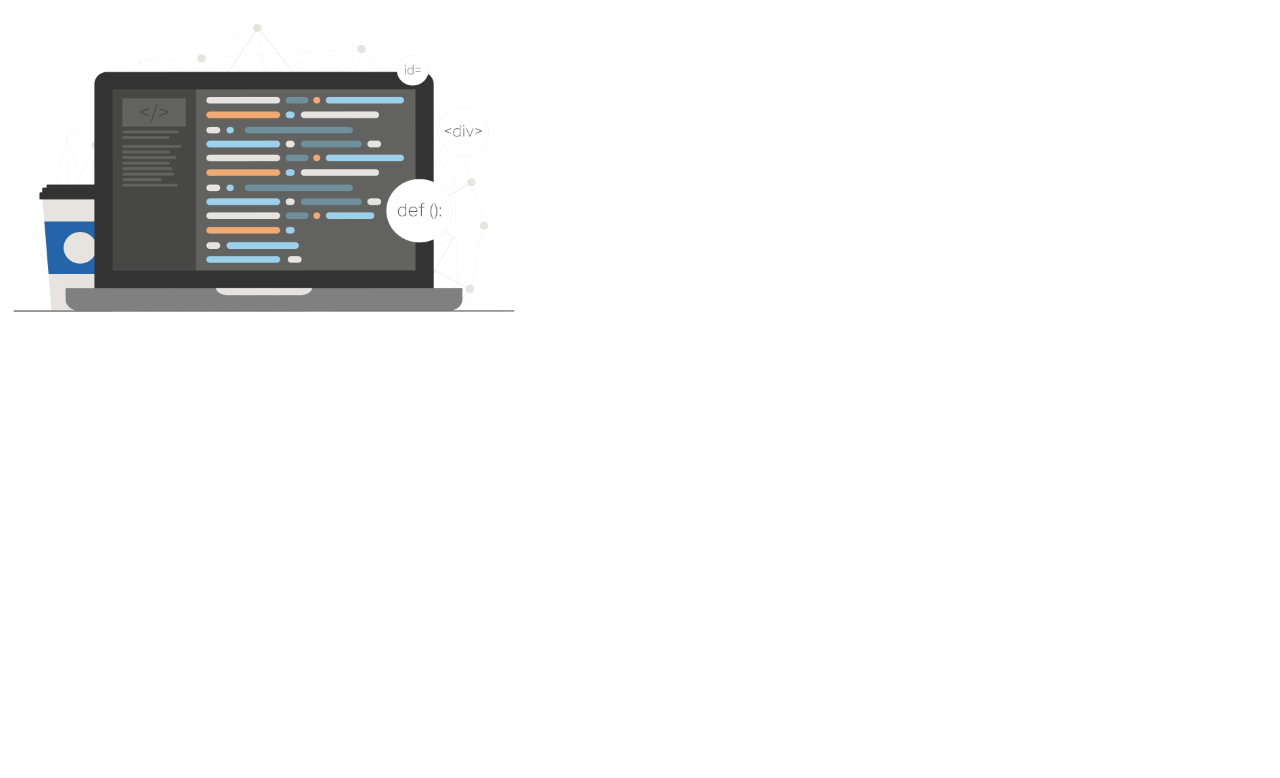
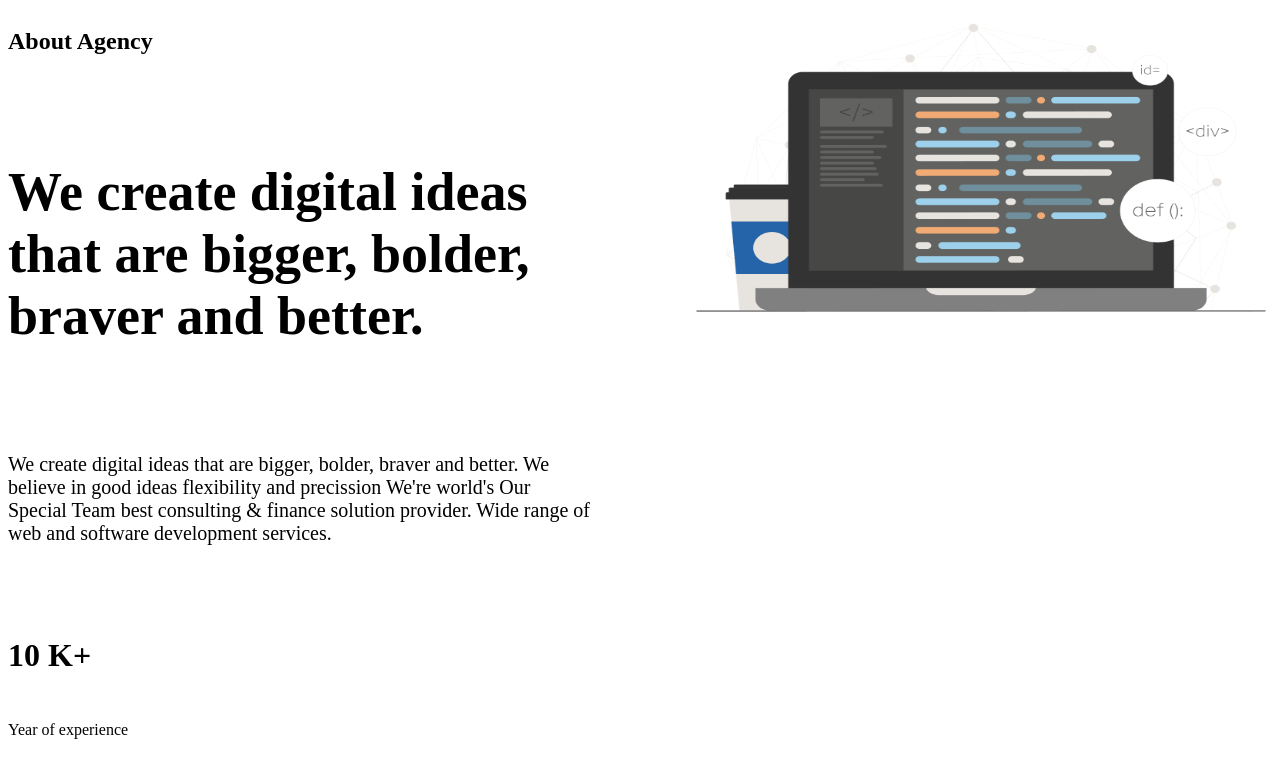
Before and after one commit to Zhanadil1509/nextjs-fullstack-blog, a Next.js app: page /about in a window 1280 px wide. Shown: the top 778 px of the page. Built offline with nearby package versions, Linux system fonts and the light colour scheme.

Commit message:
filled about, homepage

```diff
--- a/src/app/about/about.module.css
+++ b/src/app/about/about.module.css
@@ -1,10 +1,47 @@
 .about {
     display: flex;
-    align-items: center;
+    gap: 100px;
+}
+
+.textContainer {
+    flex: 1;
+    display: flex;
+    flex-direction: column;
+    gap: 50px;
 }
 
 .imageContainer {
+    flex: 1;
     position: relative;
     height: 40vh;
     width: 40vw;
 }
+
+.title {
+    font-size: 54px;
+}
+
+.subtitle {
+    color: var(--btn);
+}
+
+.boxes {
+    display: flex;
+    flex-direction: column;
+    gap: 10px;
+}
+
+.box {
+    display: flex;
+    flex-direction: column;
+    gap: 10px;
+}
+
+.box h1 {
+    color: var(--btn);
+}
+
+.desc {
+    font-size: 20px;
+    font-weight: 300;
+}
--- a/src/app/about/page.tsx
+++ b/src/app/about/page.tsx
@@ -5,6 +5,24 @@ type Props = {};
 export default function AboutPage({}: Props) {
   return (
     <div className={classes.about}>
+      <div className={classes.textContainer}>
+        <h2 className={classes.subtitle}>About Agency</h2>
+        <h1 className={classes.title}>
+          We create digital ideas that are bigger, bolder, braver and better.
+        </h1>
+        <p className={classes.desc}>
+          We create digital ideas that are bigger, bolder, braver and better. We
+          believe in good ideas flexibility and precission We're world's Our
+          Special Team best consulting & finance solution provider. Wide range
+          of web and software development services.
+        </p>
+        <div className={classes.boxes}>
+          <div className={classes.box}>
+            <h1>10 K+</h1>
+            <p>Year of experience</p>
+          </div>
+        </div>
+      </div>
       <div className={classes.imageContainer}>
         <Image fill src="/about.webp" alt="" />
       </div>
--- /dev/null
+++ b/src/app/contact/contact.module.css
@@ -0,0 +1,3 @@
+.contact {
+
+}
--- a/src/app/contact/page.tsx
+++ b/src/app/contact/page.tsx
@@ -1,4 +1,6 @@
+import classes from "./contact.module.css";
+
 type Props = {};
 export default function ContactPage({}: Props) {
-  return <div>ContactPage</div>;
+  return <div className={classes.contact}>ContactPage</div>;
 }
--- a/src/app/page.module.css
+++ b/src/app/page.module.css
@@ -1,7 +1,6 @@
 .main {
   display: flex;
   align-items: center;
-  padding: 4rem;
   min-height: 65vh;
   gap: 100px;
 }
@@ -11,13 +10,36 @@
   width: 50vw;
 }
 
+.title {
+  font-size: 96px;
+}
+
+.desc {
+  padding: 30px 0;
+  font-size: 20px;
+}
+
+.buttons {
+  display: flex;
+  gap: 20px;
+}
+
+.button {
+  padding: 20px;
+  min-width: 120px;
+  cursor: pointer;
+  border: none;
+  border-radius: 5px;
+}
+
+.button:first-child {
+  background-color: var(--btn);
+  color: var(--text);
+}
+
 .imageContainer {
   flex: 1;
   position: relative;
   width: 40vw;
   height: 40vh;
 }
-
-.initial {
-  background-color: var(--bg);
-}
--- a/src/app/page.tsx
+++ b/src/app/page.tsx
@@ -6,8 +6,8 @@ export default function Home() {
   return (
     <main className={classes.main}>
       <div className={classes.textContainer}>
-        <h1>Creative Thoughts Agency.</h1>
-        <p>
+        <h1 className={classes.title}>Creative Thoughts Agency.</h1>
+        <p className={classes.desc}>
           Lorem ipsum dolor sit amet, consectetur adipisicing elit. Accusantium
           eaque, eos praesentium sapiente similique voluptate?
         </p>
--- /dev/null
+++ b/src/components/footer/footer.module.css
@@ -0,0 +1,15 @@
+.footer {
+    height: 100px;
+    display: flex;
+    align-items: center;
+    justify-content: space-between;
+    color: gray;
+}
+
+.logo {
+    font-weight: bold;
+}
+
+.text {
+    font-size: 12px;
+}
```
Also changed, not shown: src/components/footer/Footer.tsx (+10 -1 lines).
